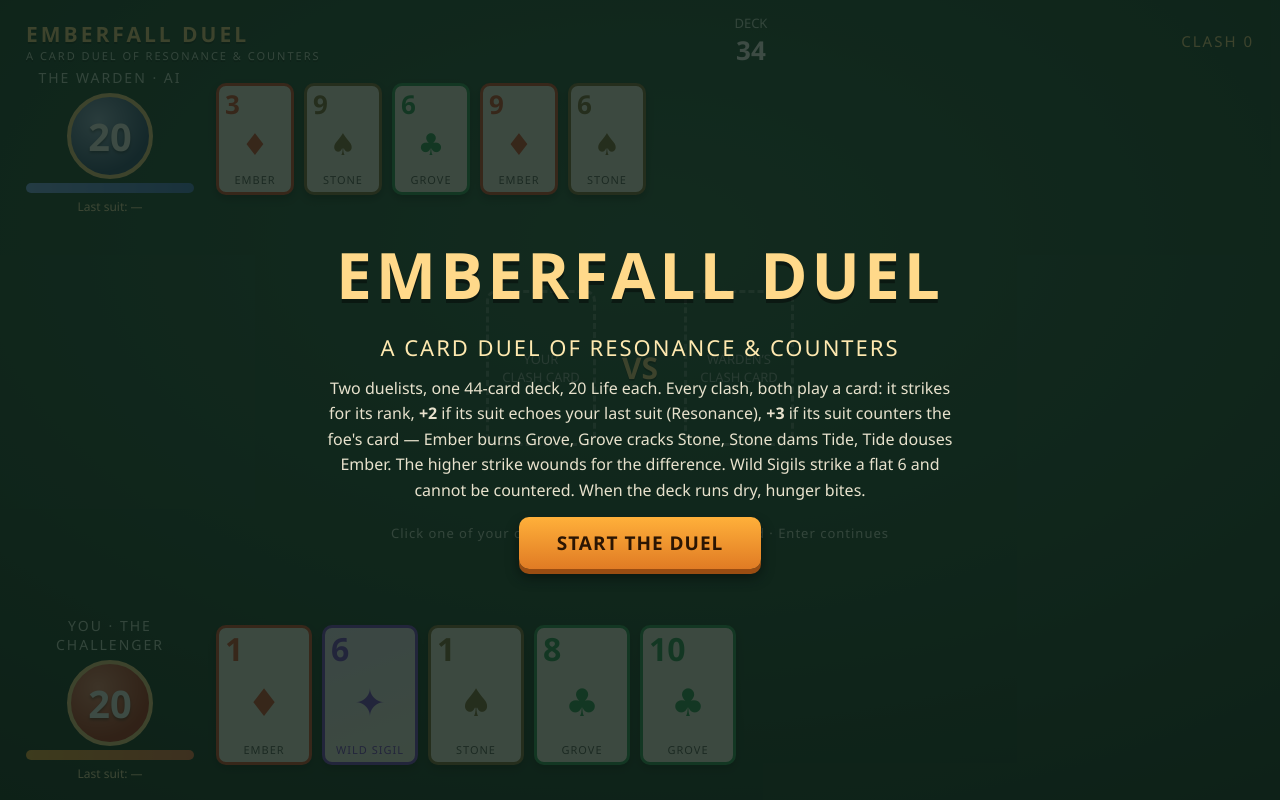
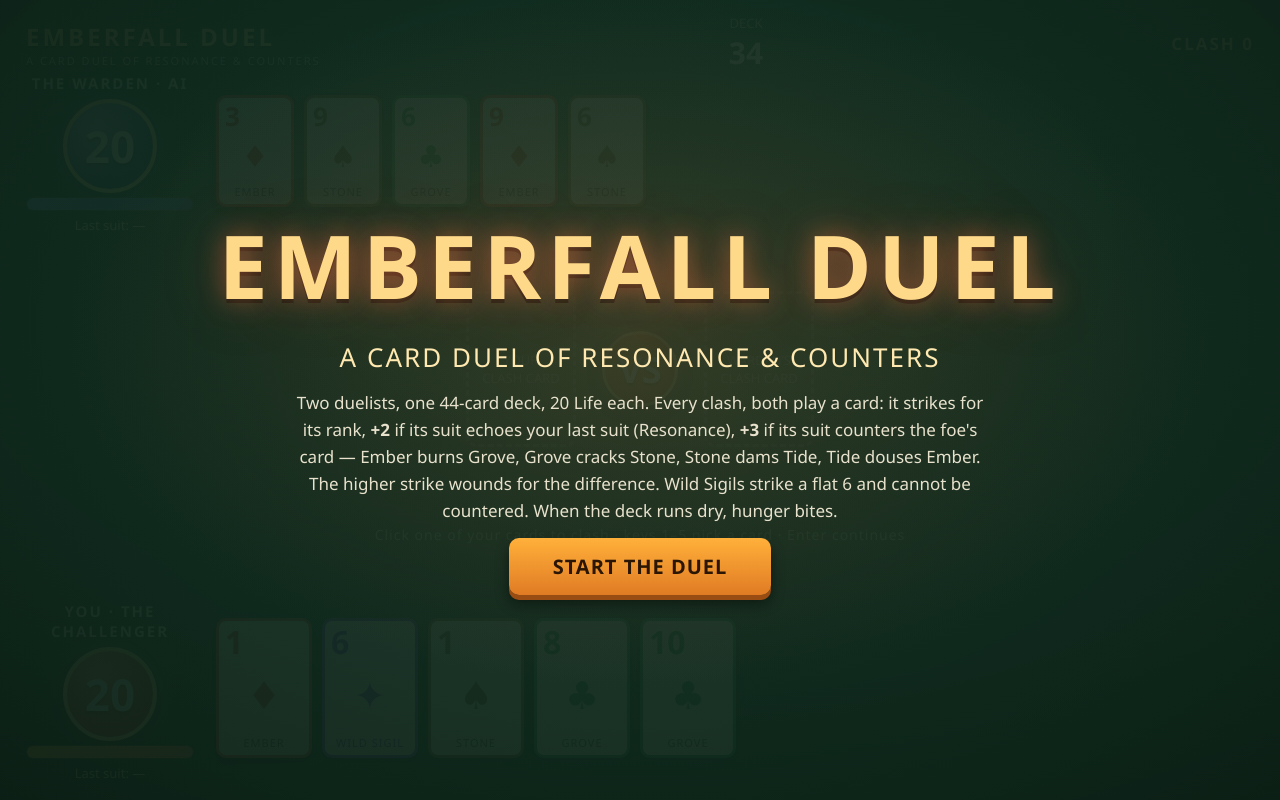
Before and after one commit to terminator1991/emberfall-duel, a plain HTML site: page game/index.html in a window 1280 px wide. Drawn offline with Linux system fonts and the light colour scheme.

Commit message:
Screenshot polish: richer staged in-play frame, stronger title/end cards
Presentation only — no gameplay changes (engine.js untouched):
- CSS: ember-glow backdrop, larger glowing life orbs and lifebars,
  badge-style VS medallion, larger high-contrast clash banner,
  88px glowing overlay headlines, win/lose tinted end titles.
- Staging: the in-play shot now searches seeds for a genuine mid-game
  frame (real rules, autopilot picks) whose last clash fires Resonance
  and Counter together — seed 45, clash 7: Ember 10 strikes 15
  (10 + 2 resonance + 3 counter), You 12 Life vs Warden 7.
- All four screenshots re-rendered at 1280x800 from the game's own code.

```diff
--- a/game/index.html
+++ b/game/index.html
@@ -10,7 +10,8 @@
   body {
     font-family: "Avenir Next", "Segoe UI", Verdana, sans-serif;
     background:
-      radial-gradient(1200px 700px at 50% 30%, #2c5d46 0%, #1d4433 55%, #122b20 100%);
+      radial-gradient(760px 460px at 50% 52%, #b3541e38 0%, #b3541e00 70%),
+      radial-gradient(1200px 700px at 50% 30%, #2f6a4e 0%, #1d4433 55%, #0c2117 100%);
     color: #f5efe0;
     overflow: hidden;
     user-select: none;
@@ -19,27 +20,28 @@
 
   /* ---------- top strip ---------- */
   #topbar { display: flex; align-items: center; justify-content: space-between; }
-  #brand { font-size: 21px; letter-spacing: 3px; font-weight: 700; color: #ffd98a; text-shadow: 0 2px 0 #00000055; }
+  #brand { font-size: 24px; letter-spacing: 3px; font-weight: 700; color: #ffd98a; text-shadow: 0 2px 0 #00000055, 0 0 14px #ffb03a3d; }
   #brand small { display: block; font-size: 11px; letter-spacing: 2px; color: #cfe3d2; font-weight: 400; }
   #deckbox { text-align: center; font-size: 13px; color: #cfe3d2; }
-  #deckbox b { display: block; font-size: 26px; color: #fff; }
-  #clashno { font-size: 15px; letter-spacing: 2px; color: #ffd98a; }
+  #deckbox b { display: block; font-size: 30px; color: #fff; }
+  #clashno { font-size: 17px; font-weight: 700; letter-spacing: 2px; color: #ffd98a; }
 
   /* ---------- duelist zones ---------- */
   .zone { display: flex; align-items: center; gap: 22px; }
   .plate { width: 168px; text-align: center; flex: none; }
-  .plate .who { font-size: 14px; letter-spacing: 2px; color: #cfe3d2; }
+  .plate .who { font-size: 15px; font-weight: 700; letter-spacing: 2px; color: #e6f2e7; }
   .plate .life {
-    margin: 6px auto 4px; width: 86px; height: 86px; border-radius: 50%;
+    margin: 6px auto 4px; width: 94px; height: 94px; border-radius: 50%;
     background: radial-gradient(circle at 35% 30%, #ff8a70, #c22e1c 70%);
     border: 4px solid #ffd98a; display: flex; align-items: center; justify-content: center;
-    font-size: 38px; font-weight: 800; color: #fff; text-shadow: 0 2px 3px #00000066;
+    font-size: 44px; font-weight: 800; color: #fff; text-shadow: 0 2px 3px #00000066;
+    box-shadow: 0 0 24px #ff784766, 0 4px 10px #00000066;
   }
-  .plate.warden .life { background: radial-gradient(circle at 35% 30%, #9db4d8, #33507e 70%); }
-  .plate .lifebar { height: 10px; border-radius: 5px; background: #00000055; overflow: hidden; }
+  .plate.warden .life { background: radial-gradient(circle at 35% 30%, #9db4d8, #33507e 70%); box-shadow: 0 0 24px #4a7fd466, 0 4px 10px #00000066; }
+  .plate .lifebar { height: 14px; border-radius: 7px; background: #00000055; overflow: hidden; border: 1px solid #ffd98a44; }
   .plate .lifebar i { display: block; height: 100%; background: linear-gradient(90deg, #ffb03a, #ff7847); }
   .plate.warden .lifebar i { background: linear-gradient(90deg, #7fb0ff, #4a7fd4); }
-  .plate .lastsuit { margin-top: 5px; font-size: 12px; color: #ffe9b0; min-height: 15px; }
+  .plate .lastsuit { margin-top: 5px; font-size: 13px; color: #ffe9b0; min-height: 16px; }
   .hand { display: flex; gap: 10px; align-items: flex-start; min-height: 118px; }
   .zone.wardenzone { flex-direction: row; }
   .zone.youzone { margin-top: auto; }
@@ -65,8 +67,8 @@
   .youzone .card .rank { font-size: 32px; } .youzone .card .glyph { font-size: 38px; margin-top: 10px; }
   .youzone .card:hover { transform: translateY(-14px); }
   .youzone .card.picked { transform: translateY(-14px); outline: 4px solid #ffd98a; }
-  .card.slot { width: 110px; height: 156px; }
-  .card.slot .rank { font-size: 38px; } .card.slot .glyph { font-size: 46px; margin-top: 14px; }
+  .card.slot { width: 110px; height: 156px; box-shadow: 0 10px 26px #00000088, 0 0 20px #ffd98a30; }
+  .card.slot .rank { font-size: 42px; } .card.slot .glyph { font-size: 52px; margin-top: 14px; }
   .slotempty {
     width: 110px; height: 156px; border-radius: 10px; border: 3px dashed #ffffff44;
     display: flex; align-items: center; justify-content: center; color: #ffffff88; font-size: 13px; text-align: center; padding: 8px;
@@ -75,28 +77,40 @@
   /* ---------- arena ---------- */
   #arena { flex: 1; display: flex; flex-direction: column; align-items: center; justify-content: center; gap: 10px; }
   #clashrow { display: flex; align-items: center; gap: 26px; }
-  #vs { font-size: 30px; font-weight: 800; color: #ffd98a; text-shadow: 0 2px 0 #00000055; }
+  #vs {
+    width: 76px; height: 76px; flex: none; display: flex; align-items: center; justify-content: center;
+    font-size: 36px; font-weight: 800; color: #fff; border-radius: 50%;
+    background: radial-gradient(circle at 40% 32%, #ffb03a, #c2541a 78%);
+    border: 3px solid #ffd98a; text-shadow: 0 2px 3px #00000066;
+    box-shadow: 0 6px 16px #00000077, 0 0 22px #ff784755;
+  }
   #banner {
-    min-height: 58px; max-width: 1060px; text-align: center; font-size: 19px; line-height: 1.45;
-    background: #00000038; border: 1px solid #ffd98a55; border-radius: 12px; padding: 9px 22px;
+    min-height: 58px; max-width: 1060px; text-align: center; font-size: 21px; line-height: 1.45;
+    background: #00000059; border: 1px solid #ffd98a88; border-radius: 12px; padding: 10px 24px;
+    box-shadow: 0 4px 14px #00000044;
   }
-  #banner b { color: #ffd98a; }
-  #banner:empty { background: none; border-color: transparent; }
-  #hint { font-size: 13px; color: #cfe3d2; letter-spacing: 1px; }
+  #banner b { color: #ffd98a; text-shadow: 0 1px 2px #00000088; }
+  #banner:empty { background: none; border-color: transparent; box-shadow: none; }
+  #hint { font-size: 14px; color: #cfe3d2; letter-spacing: 1px; }
 
   /* ---------- overlays ---------- */
   .overlay {
-    position: fixed; inset: 0; background: #0d1f16cc; display: flex; flex-direction: column;
+    position: fixed; inset: 0; display: flex; flex-direction: column;
     align-items: center; justify-content: center; text-align: center; gap: 14px; z-index: 5;
+    background:
+      radial-gradient(820px 500px at 50% 42%, #b3541e30 0%, #b3541e00 70%),
+      radial-gradient(1200px 800px at 50% 40%, #143527f2 0%, #0a1a11f5 100%);
   }
-  .overlay h1 { font-size: 64px; margin: 0; letter-spacing: 4px; color: #ffd98a; text-shadow: 0 4px 0 #00000066; }
-  .overlay h2 { font-size: 22px; margin: 0; font-weight: 400; color: #ffe9b0; letter-spacing: 2px; }
-  .overlay p { max-width: 640px; font-size: 16px; line-height: 1.6; color: #e8e2cd; margin: 0; }
-  .overlay .big { font-size: 30px; color: #fff; }
+  .overlay h1 { font-size: 88px; margin: 0; letter-spacing: 6px; color: #ffd98a; text-shadow: 0 0 26px #ff784780, 0 0 64px #e2492f4d, 0 4px 0 #00000066; }
+  #endcard.won h1 { color: #ffe9a8; text-shadow: 0 0 26px #ffb03a85, 0 0 64px #e07b2452, 0 4px 0 #00000066; }
+  #endcard.lost h1 { color: #ff9a86; text-shadow: 0 0 26px #e2492f85, 0 0 64px #e2492f52, 0 4px 0 #00000066; }
+  .overlay h2 { font-size: 26px; margin: 0; font-weight: 400; color: #ffe9b0; letter-spacing: 2px; }
+  .overlay p { max-width: 700px; font-size: 17px; line-height: 1.6; color: #e8e2cd; margin: 0; }
+  .overlay .big { font-size: 36px; font-weight: 700; color: #fff; }
   button {
-    font: inherit; font-size: 19px; font-weight: 700; letter-spacing: 1px; cursor: pointer;
+    font: inherit; font-size: 20px; font-weight: 700; letter-spacing: 1px; cursor: pointer;
     background: linear-gradient(180deg, #ffb03a, #e07b24); color: #2b1503; border: none;
-    border-radius: 10px; padding: 13px 38px; box-shadow: 0 5px 0 #9a4d12, 0 8px 14px #00000077;
+    border-radius: 10px; padding: 15px 44px; box-shadow: 0 5px 0 #9a4d12, 0 8px 14px #00000077;
   }
   button:hover { filter: brightness(1.07); }
   .hidden { display: none !important; }
--- a/game/src/main.js
+++ b/game/src/main.js
@@ -89,6 +89,8 @@ function render() {
 function showEnd() {
   const title = duel.winner === 'you' ? 'VICTORY' : duel.winner === 'warden' ? 'DEFEAT' : 'ASHEN DRAW';
   $('endtitle').textContent = title;
+  $('endcard').classList.toggle('won', duel.winner === 'you');
+  $('endcard').classList.toggle('lost', duel.winner === 'warden');
   $('endscore').textContent = `You ${Math.max(0, duel.you.life)} Life — Warden ${Math.max(0, duel.warden.life)} Life · ${duel.clash} clashes`;
   $('endline').textContent =
     duel.winner === 'you'
@@ -126,6 +128,37 @@ function simulate(seed, pick) {
   return state;
 }
 
+/**
+ * Screenshot staging for the in-play frame: search seeds from `seed`
+ * upward for a genuine mid-game position — reached by playing the real
+ * rules forward with the autopilots — whose last clash shows the hero's
+ * card triggering Resonance and Counter together while the hero leads
+ * clearly. Falls back to the classic five-clash frame if none qualifies.
+ */
+function stagePlayDuel(seed) {
+  for (let s = seed; s < seed + 400; s += 1) {
+    const state = newDuel(s);
+    let result = null;
+    for (let i = 0; i < 14 && state.phase !== 'over'; i += 1) {
+      result = playClash(state, heroPick(state), wardenPick(state, state.rng));
+      const rich = state.phase === 'play'
+        && state.clash >= 7
+        && result.yours.resonance > 0
+        && result.yours.counter > 0
+        && result.dealt >= 3
+        && state.you.life - state.warden.life >= 5
+        && state.warden.life >= 4;
+      if (rich) return state;
+      if (state.clash >= 7 && state.warden.life <= 3) break; // hero too dominant; try the next seed
+    }
+  }
+  const state = newDuel(seed);
+  for (let i = 0; i < 5 && state.phase !== 'over'; i += 1) {
+    playClash(state, heroPick(state), wardenPick(state, state.rng));
+  }
+  return state;
+}
+
 function stage() {
   const params = new URLSearchParams(location.search);
   const shot = params.get('shot');
@@ -141,11 +174,8 @@ function stage() {
     return;
   }
   if (shot === 'play') {
-    duel = newDuel(seed);
-    lastResult = null;
-    for (let i = 0; i < 5 && duel.phase !== 'over'; i += 1) {
-      lastResult = playClash(duel, heroPick(duel), wardenPick(duel, duel.rng));
-    }
+    duel = stagePlayDuel(seed);
+    lastResult = duel.log[duel.log.length - 1] ?? null;
     render();
     return;
   }
```
Also changed, not shown: screenshots/1-title.jpg, screenshots/2-play.jpg, screenshots/3-win.jpg, screenshots/4-lose.jpg.
